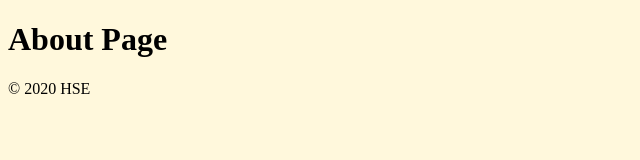
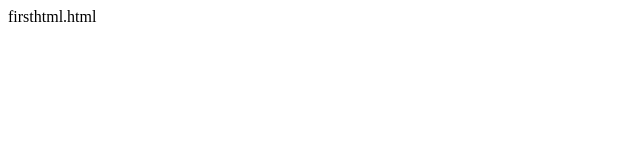
Before and after one commit to wksmirnowa/wksmirnova.github.io, a plain HTML site: page index.html in a window 1280 px wide. Shown: the whole page, without its empty margins (0-640 px from the left). Drawn offline with Linux system fonts and the light colour scheme.

Commit message:
Update index.html

```diff
--- a/index.html
+++ b/index.html
@@ -1,13 +1 @@
-<!DOCTYPE html>
-<html lang='en'>
-  <head>
-    <title>About Page</title>
-    <link rel="stylesheet" href="style.css"/>
-  </head>
-
-    <body>
-        <h1>About Page</h1>
-        <footer>&copy; 2020 HSE</footer>
-    </body>
-
-</html>
+firsthtml.html
```
